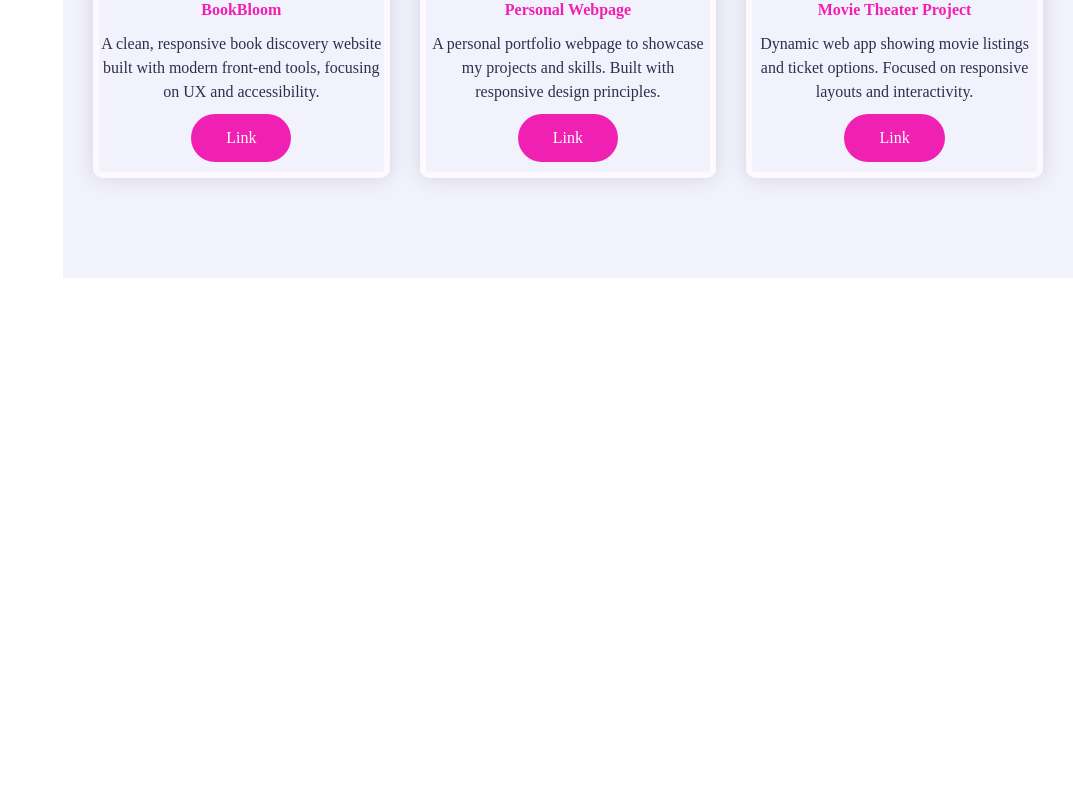
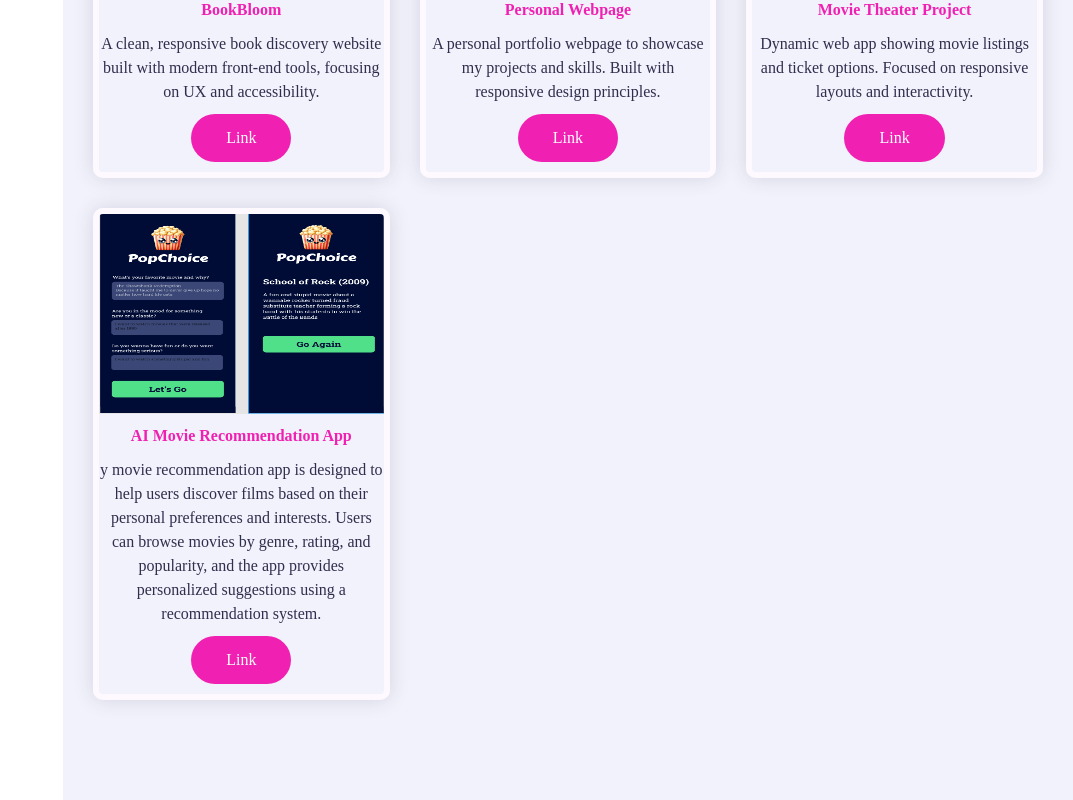
Before and after one commit to marziaafzali/portfolio-part2, a React (Vite) app: page /projects in a window 1280 px wide. Shown: the part 985-1785 px from the top of the page, without its empty margins (207-1280 px from the left). Before the commit the page ends 1263 px from the top, so only its background shows below. Built offline with nearby package versions, Linux system fonts and the light colour scheme.

Commit message:
Update latest codes and images

```diff
--- a/src/component/Aside.jsx
+++ b/src/component/Aside.jsx
@@ -25,7 +25,7 @@ function Aside() {
       <aside className={`aside ${menuOpen ? "open" : ""}`}>
         <div className="logo">
           <NavLink to="/" end onClick={() => setMenuOpen(false)}>
-            <span>M</span>rzia
+            <span>M</span>arzia
           </NavLink>
         </div>
 
--- a/src/component/Project.jsx
+++ b/src/component/Project.jsx
@@ -5,6 +5,7 @@ import project3 from "../assets/project3.jpg";
 import project4 from "../assets/project4.jpg";
 import project5 from "../assets/project5.jpg";
 import project7 from "../assets/project7.jpg";
+import project8 from "../assets/project8.jpg";
 
 function Project() {
   // ✅ Define all projects in an array
@@ -18,6 +19,7 @@ function Project() {
         "Built with React and OpenAI API to translate text between multiple languages. Demonstrates React development and API integration.",
       tech: ["React", "API"],
     },
+
     {
       id: 2,
       title: "Freelance Invoice App",
@@ -62,6 +64,15 @@ function Project() {
       desc:
         "Dynamic web app showing movie listings and ticket options. Focused on responsive layouts and interactivity.",
       tech: ["HTML", "CSS", "JavaScript"],
+    },
+    {
+      id: 7,
+      title: "AI Movie Recommendation App",
+      img: project8,
+      link: "https://movie-recommandationapp.vercel.app/",
+      desc:
+        "y movie recommendation app is designed to help users discover films based on their personal preferences and interests. Users can browse movies by genre, rating, and popularity, and the app provides personalized suggestions using a recommendation system.",
+      tech: ["React", "API"],
     },
   ];
 
```
Also changed, not shown: src/assets/project8.jpg (added).
